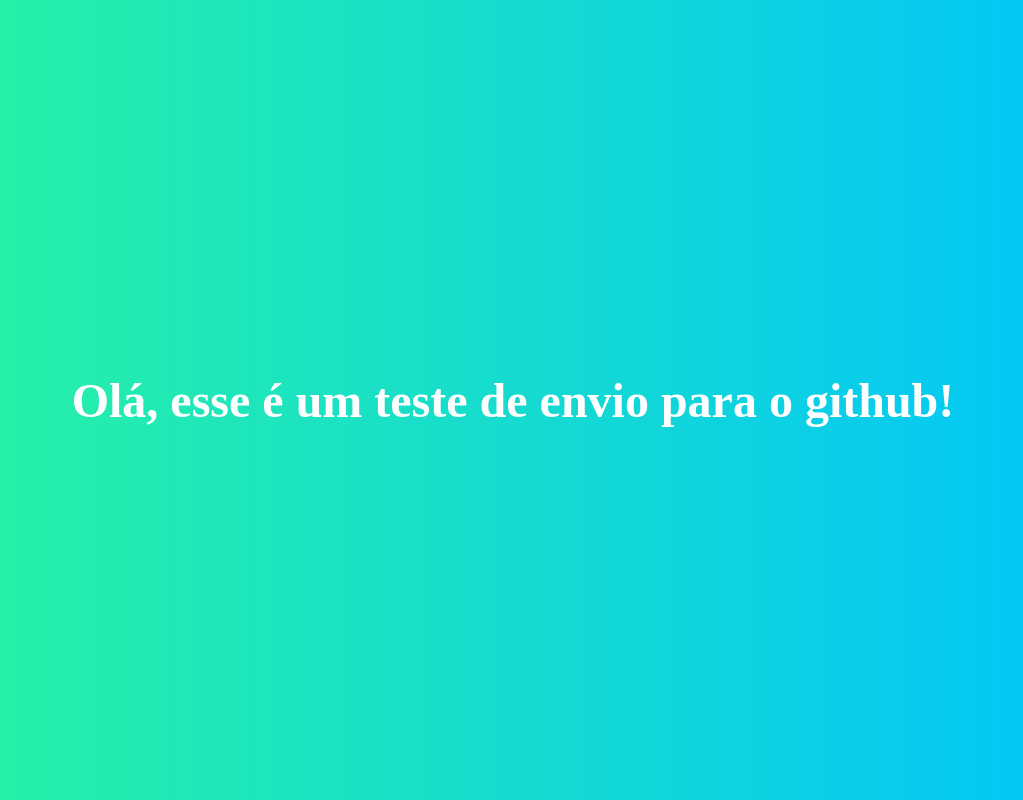
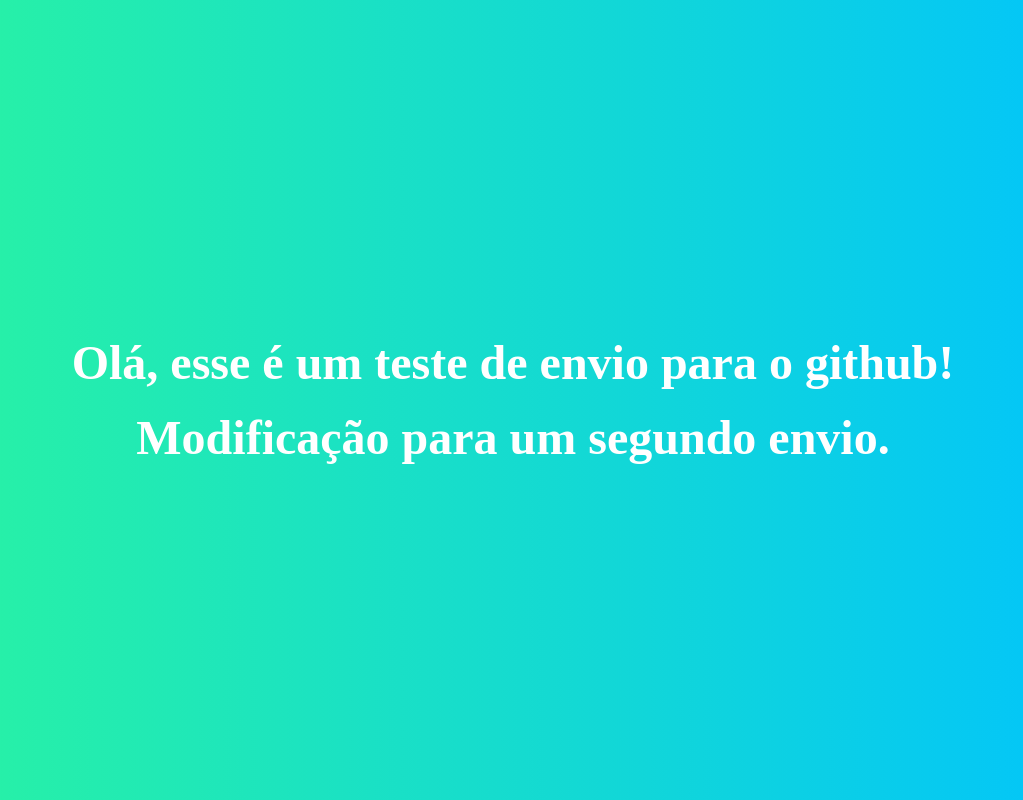
Before and after one commit to PedroCezardev/ExemploEnvioGitMoniytoria, a plain HTML site: page AtividadeGitAula/index.html in a window 1280 px wide. Shown: the whole page, without its empty margins (127-1150 px from the left). Drawn offline with Linux system fonts and the light colour scheme.

Commit message:
feat: adicionando arquivos para testar o commit

```diff
--- a/AtividadeGitAula/index.html
+++ b/AtividadeGitAula/index.html
@@ -9,6 +9,7 @@
 <body>
     <div class="container">
         <h1>Olá, esse é um teste de envio para o github!</h1>
+        <h1>Modificação para um segundo envio.</h1>
     </div>
 </body>
 </html>
--- a/AtividadeGitAula/style.css
+++ b/AtividadeGitAula/style.css
@@ -8,6 +8,7 @@
     display: flex;
     align-items: center;
     justify-content: center;
+    flex-direction: column;
     color: #fff;
     width: 100%;
     height: 100vh;
@@ -28,6 +29,7 @@
 h1{
     color: #fff;
     font-size: 3rem;
+    margin: 10px;
 }
 
 @keyframes shift {
```
